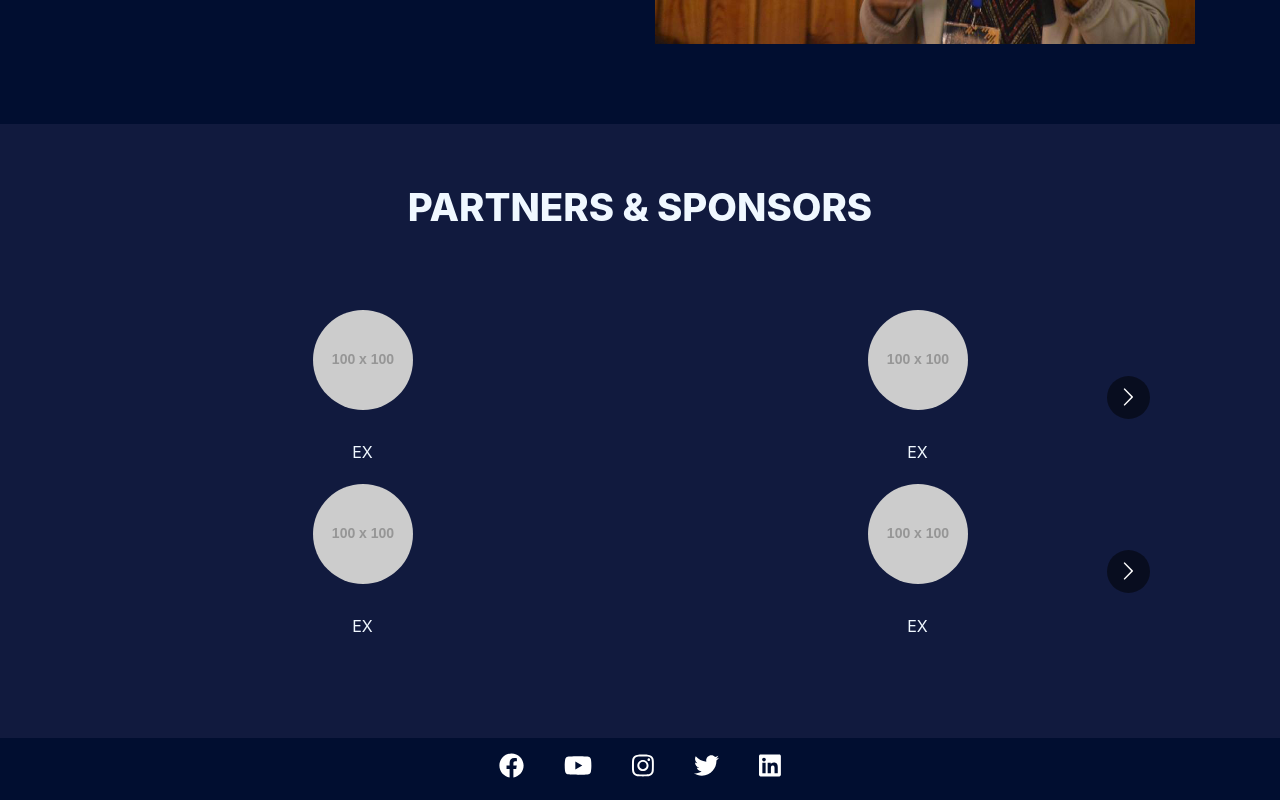
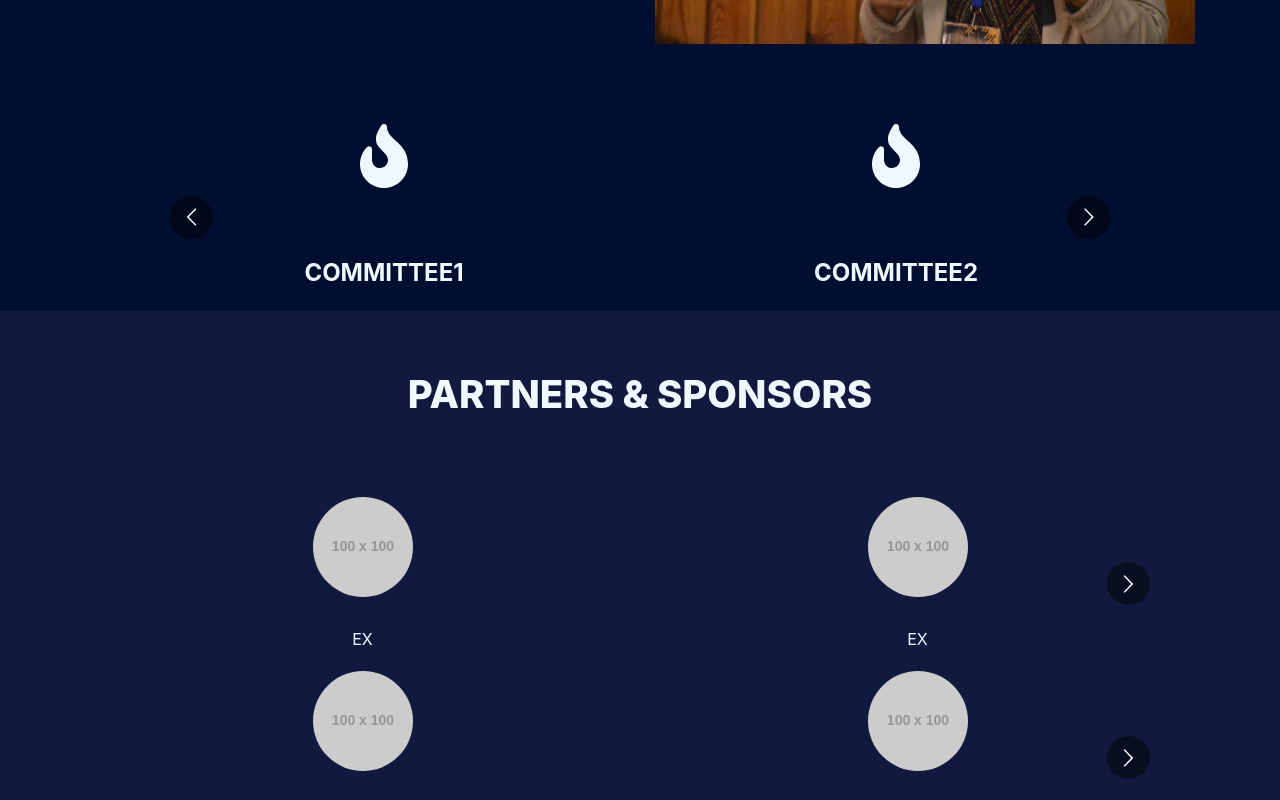
Before and after one commit to EnergiaPowered/official-website, a React (Create React App) app in the folder front/: page / in a window 1280 px wide. Shown: the part 1160-1960 px from the top of the page. Built offline with nearby package versions, Linux system fonts and the light colour scheme.

Commit message:
Add Committees section to the Homepage

```diff
--- /dev/null
+++ b/front/src/components/HomePage/Committees/index.js
@@ -0,0 +1,43 @@
+import React, { useState, useEffect } from "react";
+import data from "../../../static_data/committees.json";
+import { FontAwesomeIcon } from "@fortawesome/react-fontawesome";
+import { library } from "@fortawesome/fontawesome-svg-core";
+import { faFire } from "@fortawesome/free-solid-svg-icons";
+import Carousel from "react-multi-carousel";
+import "./style.css";
+
+library.add(faFire);
+
+const responsive = {
+    superLargeDesktop: {
+        breakpoint: { max: 4000, min: 3000 },
+        items: 5
+    },
+    desktop: {
+        breakpoint: { max: 3000, min: 1024 },
+        items: 3
+    },
+    tablet: {
+        breakpoint: { max: 1024, min: 464 },
+        items: 2
+    },
+    mobile: {
+        breakpoint: { max: 464, min: 0 },
+        items: 1
+    }
+};
+
+export default function Committees() {
+    return (
+        <Carousel responsive={responsive} infinite={true} className="lg">
+            {data.map((el, idx) => (
+                <div className="committee-carousel-item" key={idx}>
+                    <div className="icon">
+                        <FontAwesomeIcon icon="fire" size="4x" />
+                    </div>
+                    <p class="text-lg-center">{el.title}</p>
+                </div>
+            ))}
+        </Carousel>
+    );
+}
--- /dev/null
+++ b/front/src/components/HomePage/Committees/style.css
@@ -0,0 +1,22 @@
+#Committees {
+    text-align: center;
+    background-color: #111a3e;
+    padding-top: 60px;
+}
+
+.lg {
+    width: 80%;
+    margin: auto;
+}
+
+.committee-carousel-item .text-lg-center {
+    font-size: 1.5em;
+    font-weight: bolder;
+    text-align: center;
+}
+
+.committee-carousel-item .icon {
+    display: flex;
+    justify-content: space-around;
+    padding-bottom: 13%;
+}
--- a/front/src/components/HomePage/index.js
+++ b/front/src/components/HomePage/index.js
@@ -5,12 +5,14 @@ import Header from './Header/Header';
 import SupVis from './Supervisor/SupVis';
 import Partners from './Partners/Partners';
 import Footer from './Footer';
+import Committees from './Committees'
 
 export default () => {
   return (
     <div id="HomePage">
       <Header />
       <SupVis />
+      <Committees />
       <Partners />
       <Footer />
     </div>
--- /dev/null
+++ b/front/src/static_data/committees.json
@@ -0,0 +1,22 @@
+[
+    {
+        "title": "COMMITTEE1",
+        "icon_class": "fire"
+    },
+    {
+        "title": "COMMITTEE2",
+        "icon_class": "fire"
+    },
+    {
+        "title": "COMMITTEE3",
+        "icon_class": "fire"
+    },
+    {
+        "title": "COMMITTEE4",
+        "icon_class": "fire"
+    },
+    {
+        "title": "COMMITTEE5",
+        "icon_class": "fire"
+    }
+]
```
Also changed, not shown: front/package.json (+17 -1 lines), 2 other files (tests, documents, lock files or other folders).
